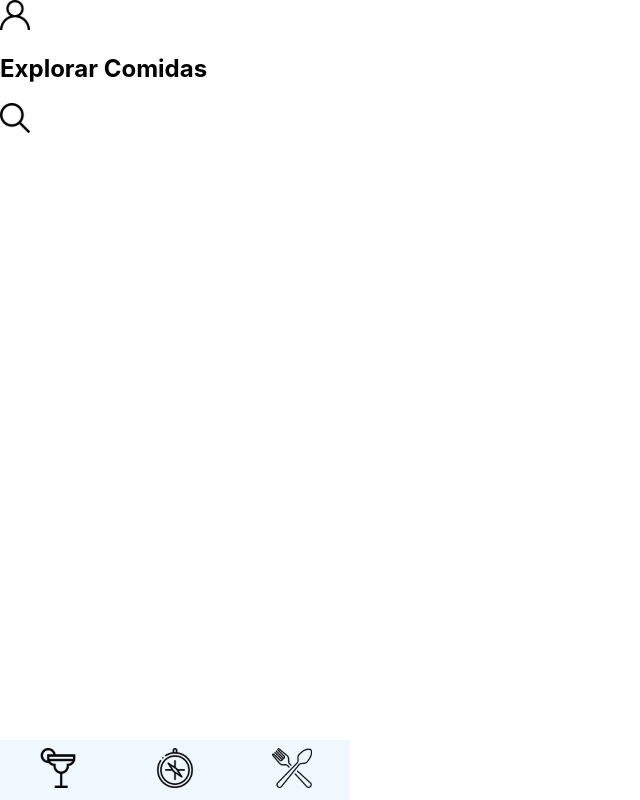
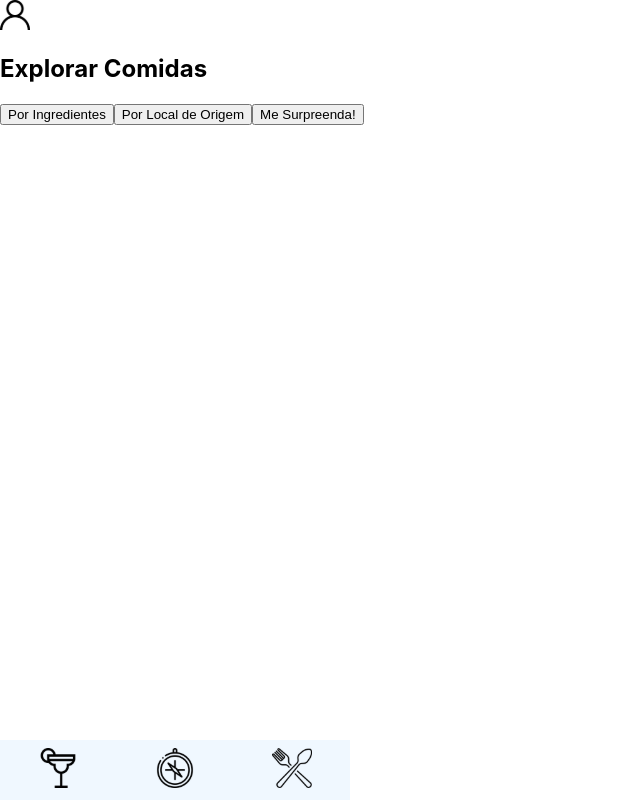
Before and after one commit to tryber/sd-05-recipes-app-5, a React (Create React App) app: page /explorar/comidas in a window 1280 px wide. Shown: the whole page, without its empty margins (0-640 px from the left). Built offline with nearby package versions, Linux system fonts and the light colour scheme.

Commit message:
Explore foods and drinks started

```diff
--- a/src/Pages/ExplorarB.js
+++ b/src/Pages/ExplorarB.js
@@ -1,16 +1,31 @@
-import React from 'react';
+import React, { useContext } from 'react';
+import { Link } from 'react-router-dom';
+import { Redirect } from 'react-router-dom';
+import Context from '../context/Context';
 import Header from '../components/Header';
 import Footer from '../components/Footer';
+import { getRandomDrinks } from '../Services/drinkAPI';
 
-class ExplorarB extends React.Component {
-  render() {
-    return (
-      <div>
-        <Header>Explorar Bebidas</Header>
-        <Footer />
-      </div>
-    );
+function ExplorarB() {
+  const { setDrink, drink } = useContext(Context);
+  function handleClick() {
+    getRandomDrinks('').then((data) => setDrink(data.drinks));
   }
+  if (drink.length === 1) return <Redirect to={`/bebidas/${drink[0].idDrink}`} />;
+  return (
+    <div>
+      <Header hideSearch>Explorar Bebidas</Header>
+      <Link to="/explorar/bebidas/ingredientes">
+        <button data-testid="explore-by-ingredient" type="button">
+          Por Ingredientes
+        </button>
+      </Link>
+      <button onClick={() => handleClick()} data-testid="explore-surprise" type="button">
+        Me Surpreenda!
+      </button>
+      <Footer />
+    </div>
+  );
 }
 
 export default ExplorarB;
--- a/src/Pages/ExplorarC.js
+++ b/src/Pages/ExplorarC.js
@@ -1,13 +1,36 @@
-import React from 'react';
+import React, { useContext } from 'react';
+import { Link } from 'react-router-dom';
+import { Redirect } from 'react-router-dom';
+import Context from '../context/Context';
 import Header from '../components/Header';
 import Footer from '../components/Footer';
+import { getRandomFood } from '../Services/foodAPI';
 
 function ExplorarC() {
+  const { setFood, food } = useContext(Context);
+  function handleClick() {
+    getRandomFood('').then((data) => setFood(data.meals));
+  }
+  if (food.length === 1) return <Redirect to={`/comidas/${food[0].idMeal}`} />;
   return (
     <div>
-      <Header>Explorar Comidas</Header>
+      <Header hideSearch>Explorar Comidas</Header>
+      <Link to="/explorar/comidas/ingredientes">
+        <button data-testid="explore-by-ingredient" type="button">
+          Por Ingredientes
+        </button>
+      </Link>
+      <Link to="/explorar/comidas/area">
+        <button data-testid="explore-by-area" type="button">
+          Por Local de Origem
+        </button>
+      </Link>
+      <button onClick={() => handleClick()} data-testid="explore-surprise" type="button">
+        Me Surpreenda!
+      </button>
       <Footer />
     </div>
   );
 }
+
 export default ExplorarC;
--- a/src/Services/drinkAPI.js
+++ b/src/Services/drinkAPI.js
@@ -46,3 +46,10 @@ export const getRandomDrinks = () => {
     response.json().then((json) => (response.ok ? Promise.resolve(json) : Promise.reject(json))),
   );
 };
+
+export const getDrinksById = (id) => {
+  const URL = `${drinkUrl}lookup.php?i=${id}`;
+  return fetch(URL).then((response) =>
+    response.json().then((json) => (response.ok ? Promise.resolve(json) : Promise.reject(json))),
+  );
+};
--- a/src/Services/foodAPI.js
+++ b/src/Services/foodAPI.js
@@ -46,3 +46,10 @@ export const getRandomFood = () => {
     response.json().then((json) => (response.ok ? Promise.resolve(json) : Promise.reject(json))),
   );
 };
+
+export const getFoodsById = (id) => {
+  const URL = `${foodUrl}lookup.php?i=${id}`;
+  return fetch(URL).then((response) =>
+    response.json().then((json) => (response.ok ? Promise.resolve(json) : Promise.reject(json))),
+  );
+};
--- a/src/components/CardDetails.jsx
+++ b/src/components/CardDetails.jsx
@@ -1,5 +1,36 @@
 import React from 'react';
+// import { useHistory, useParams } from 'react-router-dom';
+// import { getFoodsById } from '../Services/foodAPI';
+// import { getDrinksById } from '../Services/drinkAPI';
+// import Header from './Header';
+// import Footer from './Footer';
 
 export default function CardDetails() {
-  return <div>OI details</div>;
+  // const { id } = useParams();
+
+  // const { setFood, setDrink } = useState();
+
+  // const { location: { pathname } } = useHistory();
+
+  // useEffect(() => {
+  //   if (pathname === '/bebidas') {
+  //     checkType = 'bebidas';
+  //     getDrinksById(id).then((data) => setDrink(data.drinks));
+  //   } else if (pathname === '/comidas') {
+  //     checkType = 'comidas';
+  //     getFoodById(id).then((data) => setFood(data.meals));
+  //   }
+  // }, [pathname]);
+
+  // if (checkType === 'bebidas') {
+  //   return <CardDrinksDetails />;
+  // } else if (checkType === 'comidas') {
+  //   return <CardFoodsDetails />;
+  //   // const {id} = useParams();
+  //   // console.log(id)
+  // }
+
+  return (
+    <div>OI details</div>
+  );
 }
```
Also changed, not shown: src/components/Categories.jsx (+27 -18 lines).
